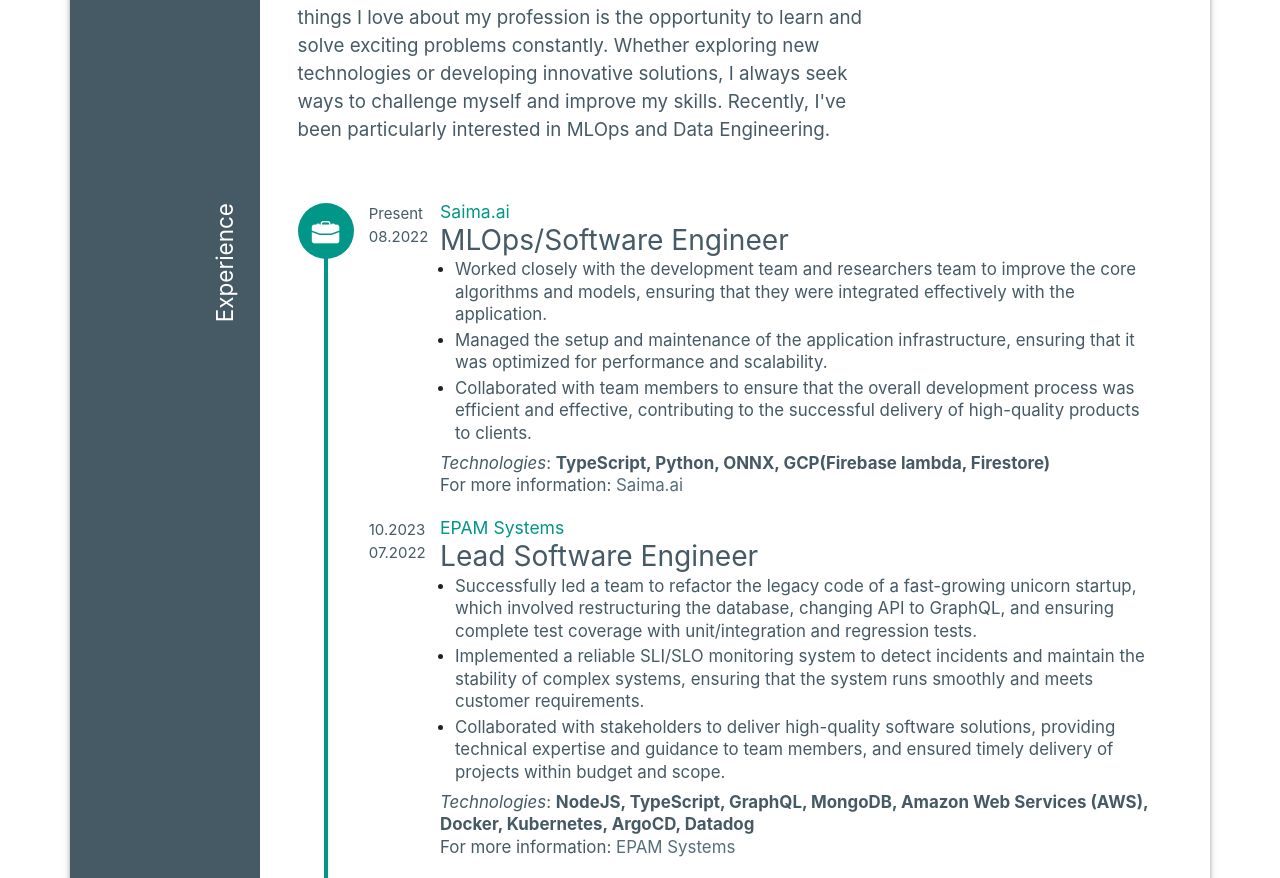
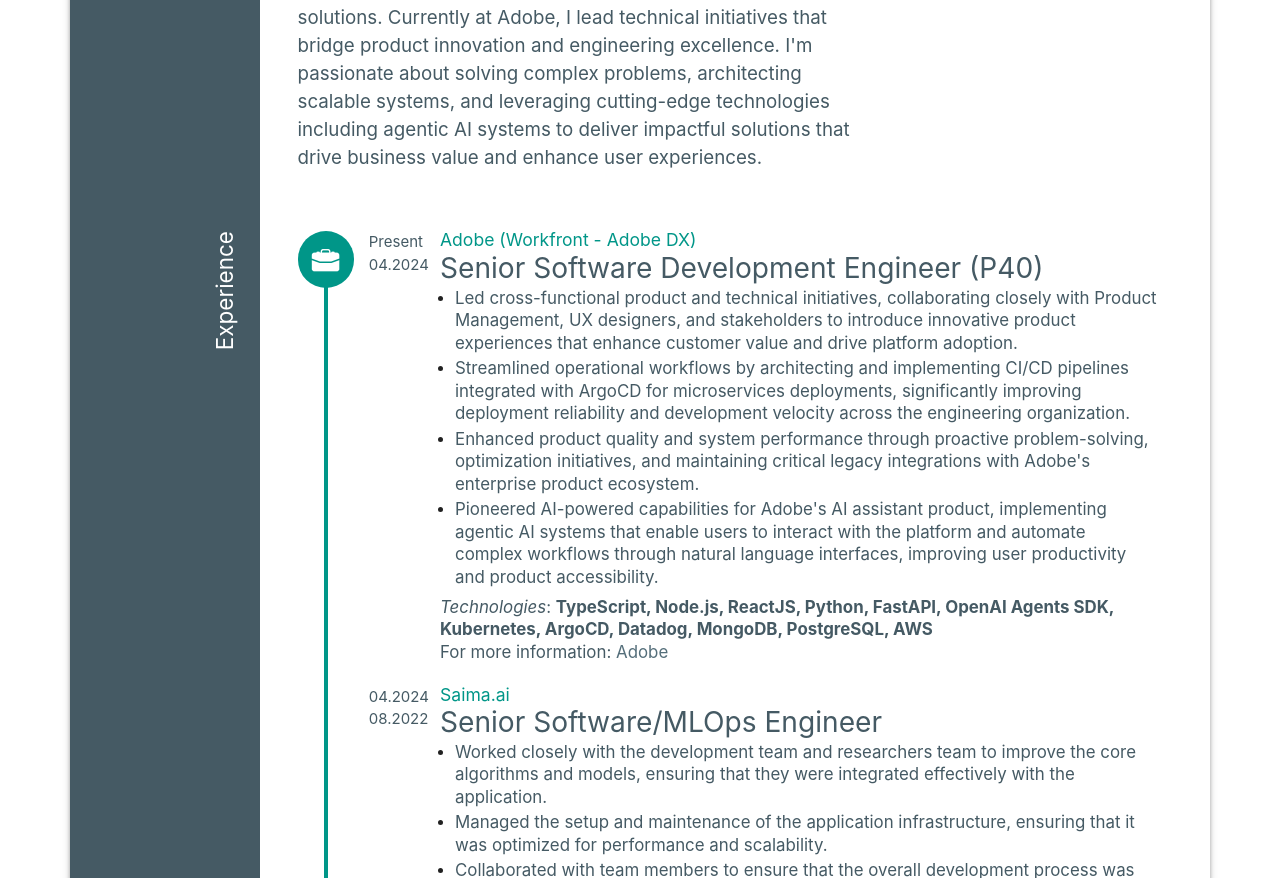
Before and after one commit to khlevon/khlevon.github.io, a website built with webpack: page src/index.html in a window 1280 px wide. Shown: the part 198-1076 px from the top of the page. Built offline with nearby package versions, Linux system fonts and the light colour scheme.

Commit message:
Update cv

```diff
--- a/src/index.html
+++ b/src/index.html
@@ -32,15 +32,15 @@
           <div class="col col-12 col-lg-8 col-xl-8 info">
             <h1 class="blue-grey-text text-darken-2 m-0">
               Levon Khachatryan
-              <span class="teal-text d-block font-12">Software Engineer</span>
+              <span class="teal-text d-block font-12">Lead Software Engineer</span>
             </h1>
 
             <p class="blue-grey-text mt-3 mb-0 text-darken-2 font-20">
-              Hi there, I'm Levon! I'm a software engineer with a strong background in Full-Stack software engineering.
-              One of the things I love about my profession is the opportunity to learn and solve exciting problems
-              constantly. Whether exploring new technologies or developing innovative solutions, I always seek ways to
-              challenge myself and improve my skills. Recently, I've been particularly interested in MLOps and Data
-              Engineering.
+              Hi there, I'm Levon! I'm a lead software engineer with extensive experience in Full-Stack development,
+              MLOps, and AI-powered solutions. Currently at Adobe, I lead technical initiatives that bridge product
+              innovation and engineering excellence. I'm passionate about solving complex problems, architecting scalable
+              systems, and leveraging cutting-edge technologies including agentic AI systems
+              to deliver impactful solutions that drive business value and enhance user experiences.
             </p>
           </div>
           <div class="col col-12 col-lg-4 col-xl-4 social">
@@ -93,6 +93,66 @@
                     Present
                     <br class="d-none d-lg-block d-xl-block" />
                     <span class="d-inline d-lg-none d-xl-none">&#160;-&#160;</span>
+                    04.2024
+                  </span>
+                </div>
+                <div class="clearfix w-100 d-lg-none d-xl-none"></div>
+                <div class="col detail">
+                  <h3 class="title m-0 blue-grey-text text-darken-2">
+                    <span class="d-block teal-text font-10 pb-1 lh-1">Adobe (Workfront - Adobe DX)</span>
+                    Senior Software Development Engineer (P40)
+                  </h3>
+
+                  <ul class="description-as-bullet-list">
+                    <li>
+                      <p class="blue-grey-text text-darken-2 font-18">
+                        Led cross-functional product and technical initiatives, collaborating closely with Product
+                        Management, UX designers, and stakeholders to introduce innovative product experiences that
+                        enhance customer value and drive platform adoption.
+                      </p>
+                    </li>
+                    <li>
+                      <p class="blue-grey-text text-darken-2 font-18">
+                        Streamlined operational workflows by architecting and implementing CI/CD pipelines integrated
+                        with ArgoCD for microservices deployments, significantly improving deployment reliability and
+                        development velocity across the engineering organization.
+                      </p>
+                    </li>
+                    <li>
+                      <p class="blue-grey-text text-darken-2 font-18">
+                        Enhanced product quality and system performance through proactive problem-solving, optimization
+                        initiatives, and maintaining critical legacy integrations with Adobe's enterprise product
+                        ecosystem.
+                      </p>
+                    </li>
+                    <li>
+                      <p class="blue-grey-text text-darken-2 font-18">
+                        Pioneered AI-powered capabilities for Adobe's AI assistant product, implementing agentic AI
+                        systems that enable users to interact with the platform and automate complex workflows through
+                        natural language interfaces, improving user productivity and product accessibility.
+                      </p>
+                    </li>
+                  </ul>
+
+                  <p class="my-2 blue-grey-text text-darken-2 font-18">
+
+                    <i>Technologies</i>: <b>TypeScript, Node.js, ReactJS, Python, FastAPI, OpenAI Agents SDK, Kubernetes,
+                      ArgoCD, Datadog, MongoDB, PostgreSQL, AWS</b>
+                    <br />
+                    For more information:
+                    <a href="https://www.linkedin.com/company/adobe/" class="blue-grey-text text-darken-1"
+                      target="_blank">Adobe</a>
+                  </p>
+                </div>
+              </li>
+
+
+              <li class="collection-item row p-0 border-0 pb-3">
+                <div class="duration col w-60 p-0 mb-2 px-3 px-lg-0 px-xl-0">
+                  <span class="blue-grey-text text-darken-2 font-16">
+                    04.2024
+                    <br class="d-none d-lg-block d-xl-block" />
+                    <span class="d-inline d-lg-none d-xl-none">&#160;-&#160;</span>
                     08.2022
                   </span>
                 </div>
@@ -100,7 +160,7 @@
                 <div class="col detail">
                   <h3 class="title m-0 blue-grey-text text-darken-2">
                     <span class="d-block teal-text font-10 pb-1 lh-1">Saima.ai</span>
-                    MLOps/Software Engineer
+                    Senior Software/MLOps Engineer
                   </h3>
 
                   <ul class="description-as-bullet-list">
@@ -692,19 +752,19 @@
 
                     </tr>
                     <tr>
-                      <th><b>Back-End Engineer</b> (7+ years) </th>
+                      <th><b>Back-End Engineer</b> (9+ years) </th>
 
                     </tr>
                     <tr>
-                      <th><b>Front-End Engineer</b> (7+ years) </th>
+                      <th><b>Front-End Engineer</b> (9+ years) </th>
 
                     </tr>
                     <tr>
-                      <th><b>DevOps Engineer</b> (2+ years) </th>
+                      <th><b>DevOps Engineer</b> (4+ years) </th>
 
                     </tr>
                     <tr>
-                      <th><b>MLOps/Data Engineer</b> (1+ years) </th>
+                      <th><b>AI/MLOps</b> (3+ years) </th>
 
                     </tr>
                     <tr>
@@ -717,7 +777,7 @@
                     <tr>
                       <th>
                         <b>
-                          AWS, GCP, Firebase, Linux, ONNX, Git, CircleCI, ArgoCD, Asana, Jira, Notion
+                          AWS, GCP, Firebase, Linux, ONNX, Git, Docker, CircleCI, ArgoCD, AI, LLMs context engineering
                         </b>
                       </th>
 
@@ -777,7 +837,7 @@
                       </td>
                     </tr>
                     <tr>
-                      <th>English(B1)</th>
+                      <th>English(B2)</th>
                       <td>
                         <fieldset class="rating">
                           <input type="checkbox" readonly name="rating" value="5" />
@@ -801,7 +861,7 @@
                           <label class="full"></label>
                           <input type="checkbox" readonly name="rating" value="4" />
                           <label class="full"></label>
-                          <input type="checkbox" readonly checked name="rating" value="3" />
+                          <input type="checkbox" readonly name="rating" value="3" />
                           <label class="full"></label>
                           <input type="checkbox" readonly checked name="rating" value="2" />
                           <label class="full"></label>
```
Also changed, not shown: index.html (+1 -1 lines).
